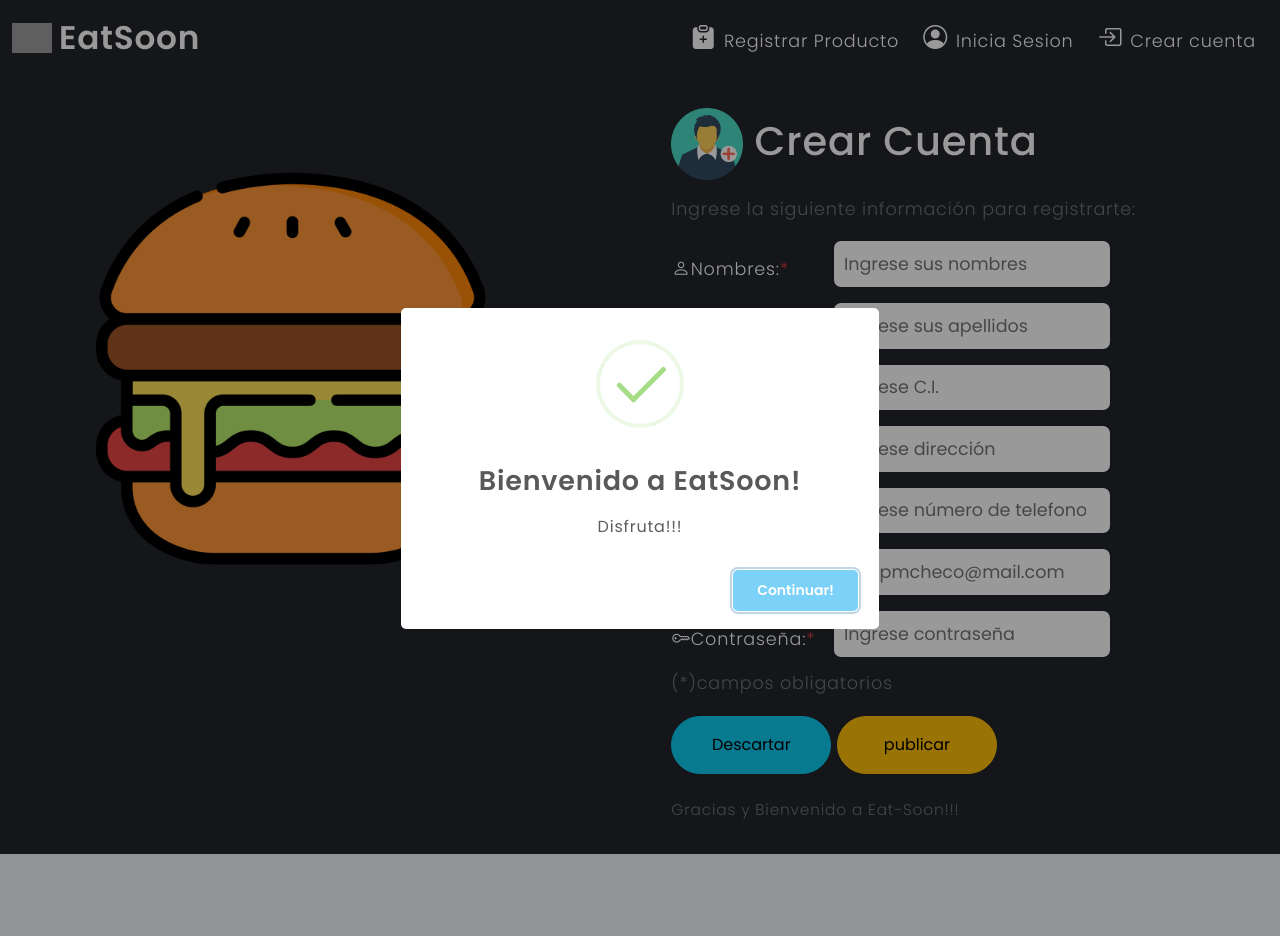
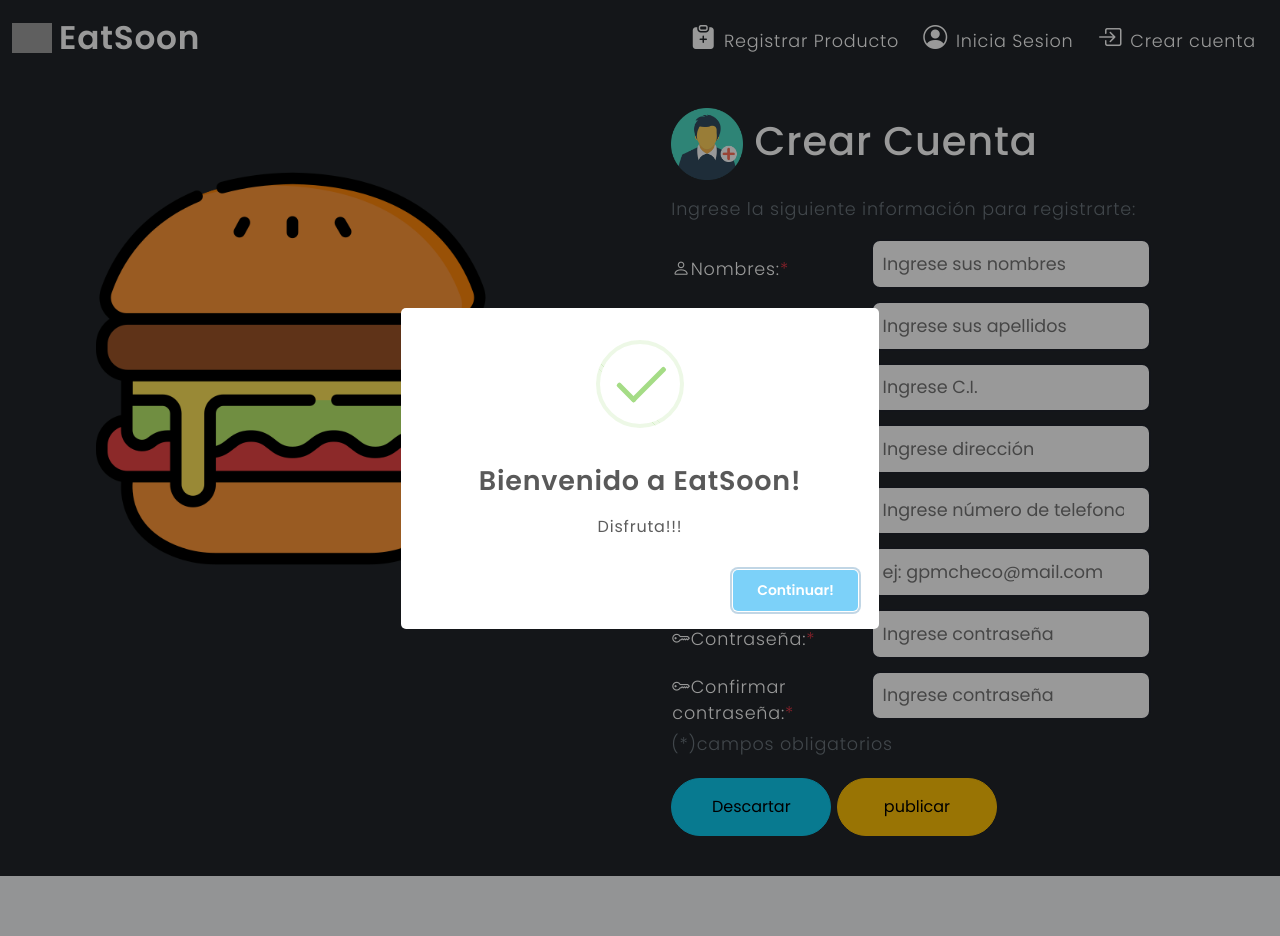
Before and after one commit to Saatt12/EatSoon, a PHP site: page /ProyectoEatSoon/crear.php in a window 1280 px wide. Run offline with PHP 8.4, Linux system fonts and the light colour scheme; some libraries are stand-ins or nearby versions; grey boxes are pictures that could not be loaded.

Commit message:
campo confirmar contraseña

```diff
--- a/assets/css/styles.css
+++ b/assets/css/styles.css
@@ -289,7 +289,7 @@ li.menu-item a:hover {
 }
 
 body {
-    font-family: 'popins', sans-ser;
+    font-family: 'Poppins', sans-ser;
     font-size: 1.1rem;
     font-weight: 300;
     background-color: var(--color-grey);
--- a/config/env.php
+++ b/config/env.php
@@ -1,12 +1,12 @@
 <?php
     /** URL raiz del proyecto */
-    define('RUTA', 'http://localhost:7200');
+    define('RUTA', 'http://localhost/ProyectoEatSoon\EatSoon');
 
     $db_config = [
         'db_user' => 'root',
-        'db_pass' => 'admin',
+        'db_pass' => '',
         'db_name' => 'eatsoon',
-        'db_host' => 'eatsoon',
+        'db_host' => '127.0.0.1',
         'db_port' => '3306'
     ];
 ?>
--- a/pages/crearCuenta.pages.php
+++ b/pages/crearCuenta.pages.php
@@ -50,6 +50,10 @@
                             <td><i class="bi bi-key"  ></i>Contraseña:<span class="text-danger">*</span></td>
                             <td><input class="inputAlinear" type="password" id="password"name="password" placeholder= "Ingrese contraseña" required minlength="6" maxlength="15"></td>
                         </tr>
+                        <tr>
+                            <td><i class="bi bi-key"  ></i>Confirmar contraseña:<span class="text-danger">*</span></td>
+                            <td><input class="inputAlinear" type="password" id="Cpassword"name="Cpassword" placeholder= "Ingrese contraseña" required minlength="6" maxlength="15"></td>
+                        </tr>
                     </table>
                         <p class="text-muted mb-1">(*)campos obligatorios</p>
 
@@ -57,7 +61,7 @@
                             <button class="btn btn-info mt-3 " >Descartar </button>
                             <button class="btn btn-warning mt-3" >publicar </button>
                         </div>
-                        <small class="d-inline-block text-muted mt-3">Gracias y Bienvenido a Eat-Soon!!! </small>
+                        <!--<small class="d-inline-block text-muted mt-3">Gracias y Bienvenido a Eat-Soon!!! </small>-->
 
                     </form>
 
```
Also changed, not shown: storage/27800199559591.jpg (added).
